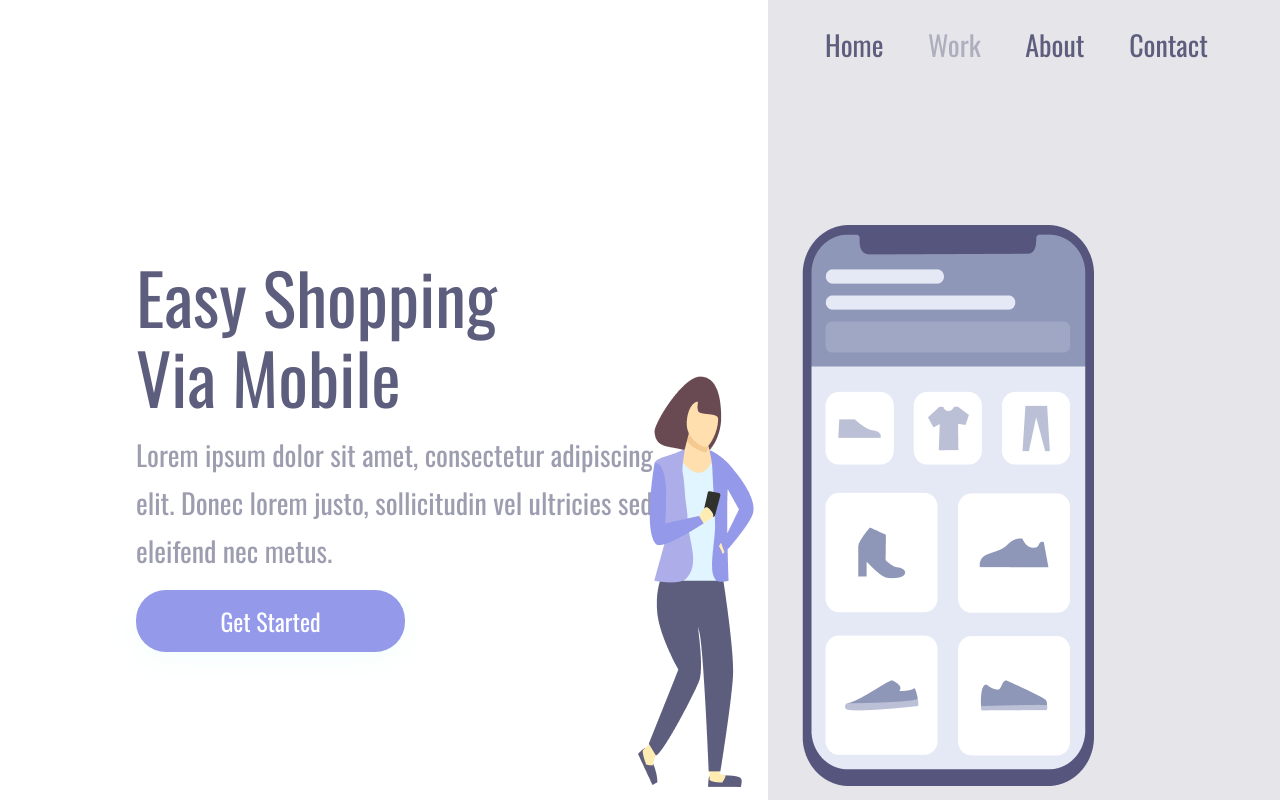
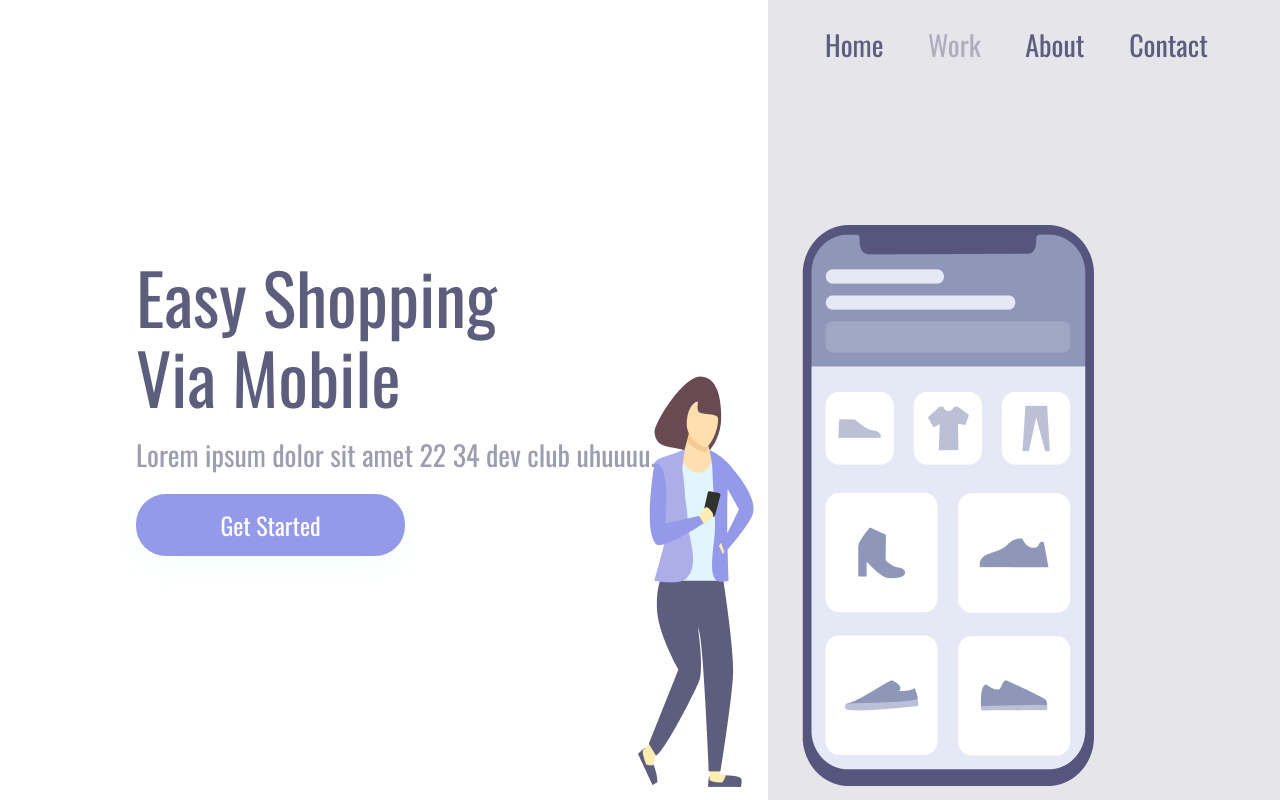
Before and after one commit to franciscocesar1978/projeto-responsivo, a plain HTML site: page index.html in a window 1280 px wide. Drawn offline with nearby package versions, Linux system fonts and the light colour scheme.

Commit message:
alteracao do paragrafo principal

```diff
--- a/index.html
+++ b/index.html
@@ -15,9 +15,7 @@
     <div class="wrapper">
         <section class="container-left">
             <h1>Easy Shopping Via Mobile</h1>
-            <p>Lorem ipsum dolor sit amet, consectetur adipiscing
-            elit. Donec lorem justo, sollicitudin vel ultricies sed,
-            eleifend nec metus.  </p>
+            <p>Lorem ipsum dolor sit amet 22 34 dev club uhuuuu.</p>
             <button>Get Started</button>
         </section>
         <section class="container-right">
```
